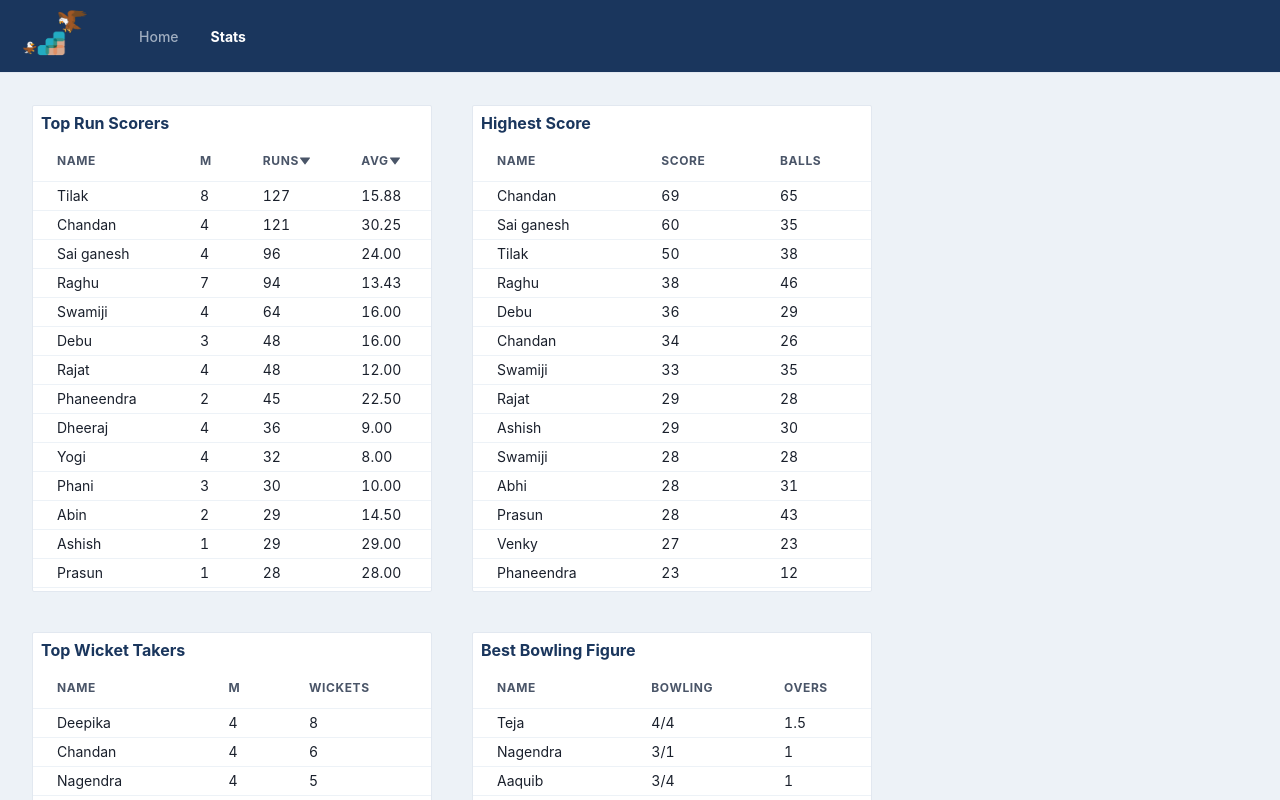
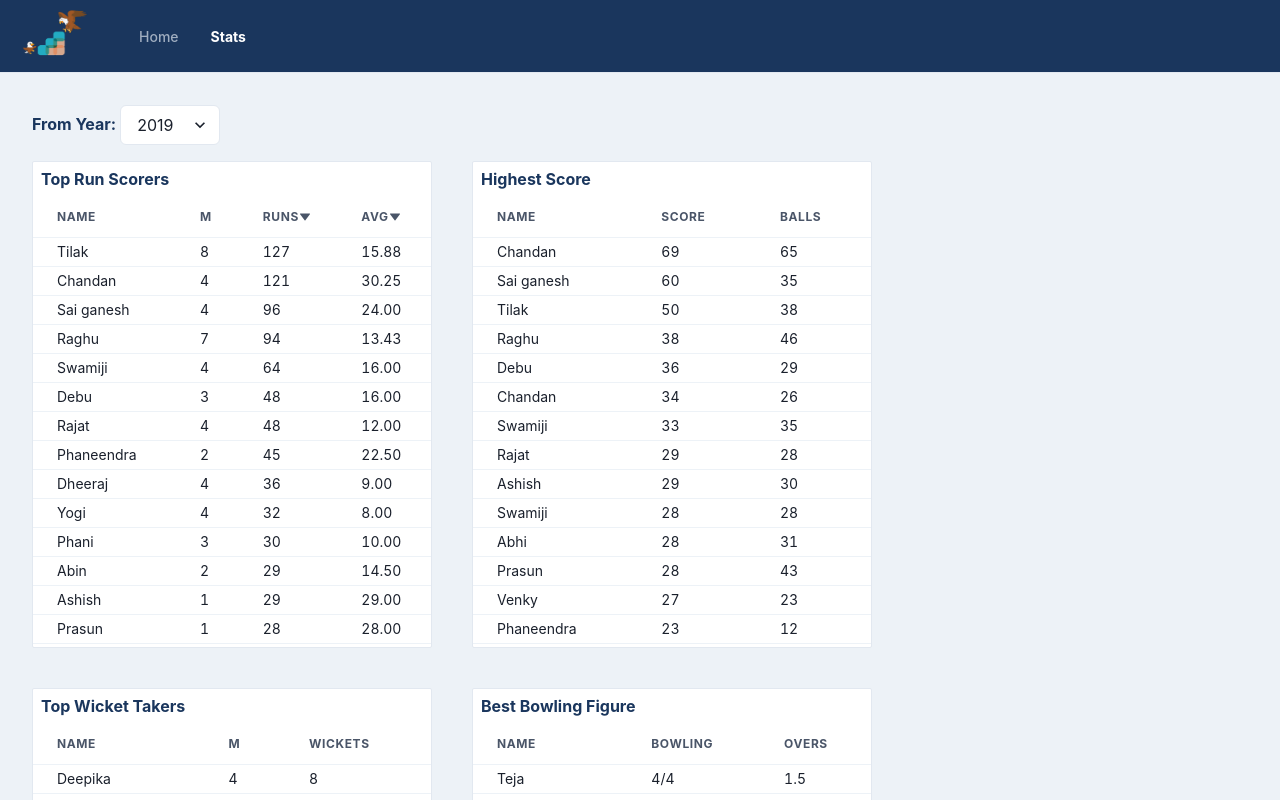
Before and after one commit to tilak-puli/step-cric-records, a Next.js app in the folder ui/: page /stats in a window 1280 px wide. Shown: the top 800 px of the page. Built offline with nearby package versions, Linux system fonts and the light colour scheme.

Commit message:
Add filter for stats

```diff
--- a/ui/pages/stats/index.tsx
+++ b/ui/pages/stats/index.tsx
@@ -1,17 +1,34 @@
-import { Box, Heading, Wrap } from "@chakra-ui/react";
+import { Box, Heading, Wrap, Flex } from "@chakra-ui/react";
 import { useContext } from "react";
-import { GlobalContext } from "../../state/GlobalContext";
+import { GlobalContext, StartYear } from "../../state/GlobalContext";
 import { MostRunsTable } from "../../components";
 import { CustomBox } from "../../components/HigherOrder/CustomBox";
 import { MostWicketsTable } from "../../components";
 import { HighestScoreTable } from "../../components";
 import { BestBowlingFigureTable } from "../../components";
+import { Select } from "@chakra-ui/react";
+import _ from "underscore";
 
 const Stats = () => {
   const { stats } = useContext(GlobalContext);
 
   return (
-    <Wrap p={["1em", "2em"]} w={"99%"} spacing={10}>
+    <Box p={["1em", "2em"]}>
+      <Flex align="center" gap="1" mb={4}>
+        <Heading size="sm">From Year: </Heading>
+        <Select
+          value={stats.fromYear}
+          onChange={(e) => stats.setFromYear(e.target.value)}
+          width={100}
+          size="md"
+          bg={"white"}
+        >
+          {_.times(new Date().getFullYear() - StartYear + 1, (n) => (
+            <option value={n + StartYear}>{n + StartYear}</option>
+          ))}
+        </Select>
+      </Flex>
+      <Wrap w={"99%"} spacing={10}>
         <CustomBox width={["100%", 400]}>
           <Heading p={2} fontSize={"md"}>
             Top Run Scorers
@@ -45,6 +62,7 @@ const Stats = () => {
           </Box>
         </CustomBox>
       </Wrap>
+    </Box>
   );
 };
 
--- a/ui/state/GlobalContext.tsx
+++ b/ui/state/GlobalContext.tsx
@@ -1,17 +1,39 @@
-import React, { createContext } from "react";
+import React, { createContext, useState } from "react";
 import { Match } from "../types/match";
 import matches from "../data/matches.json";
 import getStats from "./stats";
+import { BattingStats, BowlingStats } from "../types/stats";
 
-export const GlobalContext = createContext({
+interface GlobalContextType {
+  matches: Match[];
+  stats: {
+    batting: BattingStats;
+    bowling: BowlingStats;
+    fromYear: number;
+    setFromYear: any;
+  };
+}
+export const StartYear = 2019;
+
+export const GlobalContext = createContext<GlobalContextType>({
   matches: [],
-  stats: { batting: {}, bowling: {} },
+  stats: {
+    batting: {},
+    bowling: {},
+    fromYear: StartYear,
+    setFromYear: () => {},
+  },
 });
 
 export default function GlobalContextProvider({ children }) {
+  const [fromYear, setFromYear] = useState(StartYear);
+
   return (
     <GlobalContext.Provider
-      value={{ matches: matches as Match[], stats: getStats(matches) }}
+      value={{
+        matches: matches as Match[],
+        stats: { ...getStats(matches, fromYear), setFromYear, fromYear },
+      }}
     >
       {children}
     </GlobalContext.Provider>
--- a/ui/state/stats.ts
+++ b/ui/state/stats.ts
@@ -9,7 +9,7 @@ function getIndexName(name, date) {
     : name.toLowerCase();
 }
 
-export default function getStats(matches: Match[]) {
+export default function getStats(matches: Match[], fromYear: number) {
   const batting: BattingStats = {};
   const bowling: BowlingStats = {};
 
@@ -49,7 +49,9 @@ export default function getStats(matches: Match[]) {
     });
   };
 
-  matches.forEach((match) => {
+  matches
+    .filter((m) => new Date(m.matchFileNameDate).getFullYear() >= fromYear)
+    .forEach((match) => {
       match.team1.batting.forEach(
         addBattingRecords.bind(null, match.matchFileNameDate)
       );
@@ -64,5 +66,5 @@ export default function getStats(matches: Match[]) {
       );
     });
 
-  return { batting, bowling };
+  return { batting, bowling, fromYear };
 }
```
Lines whose indentation alone changed are shown as unchanged.
